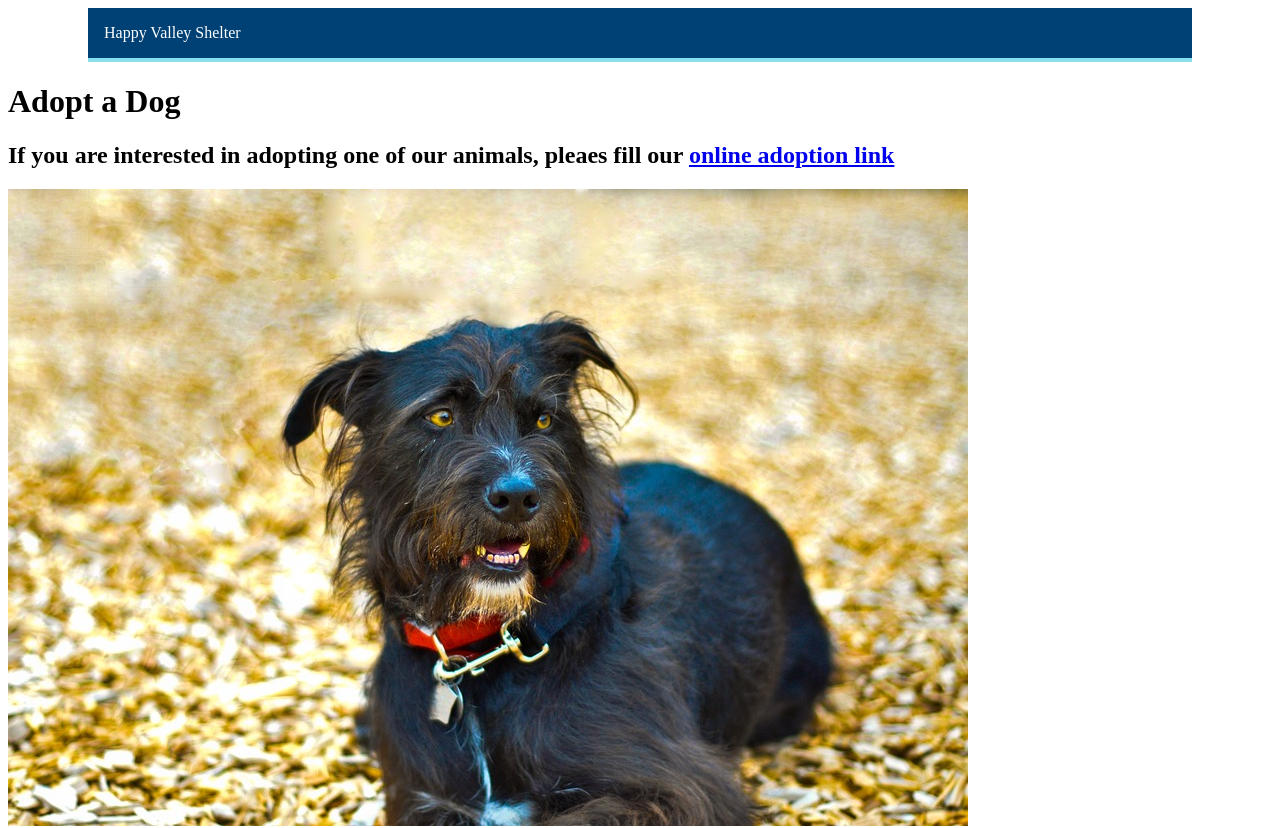
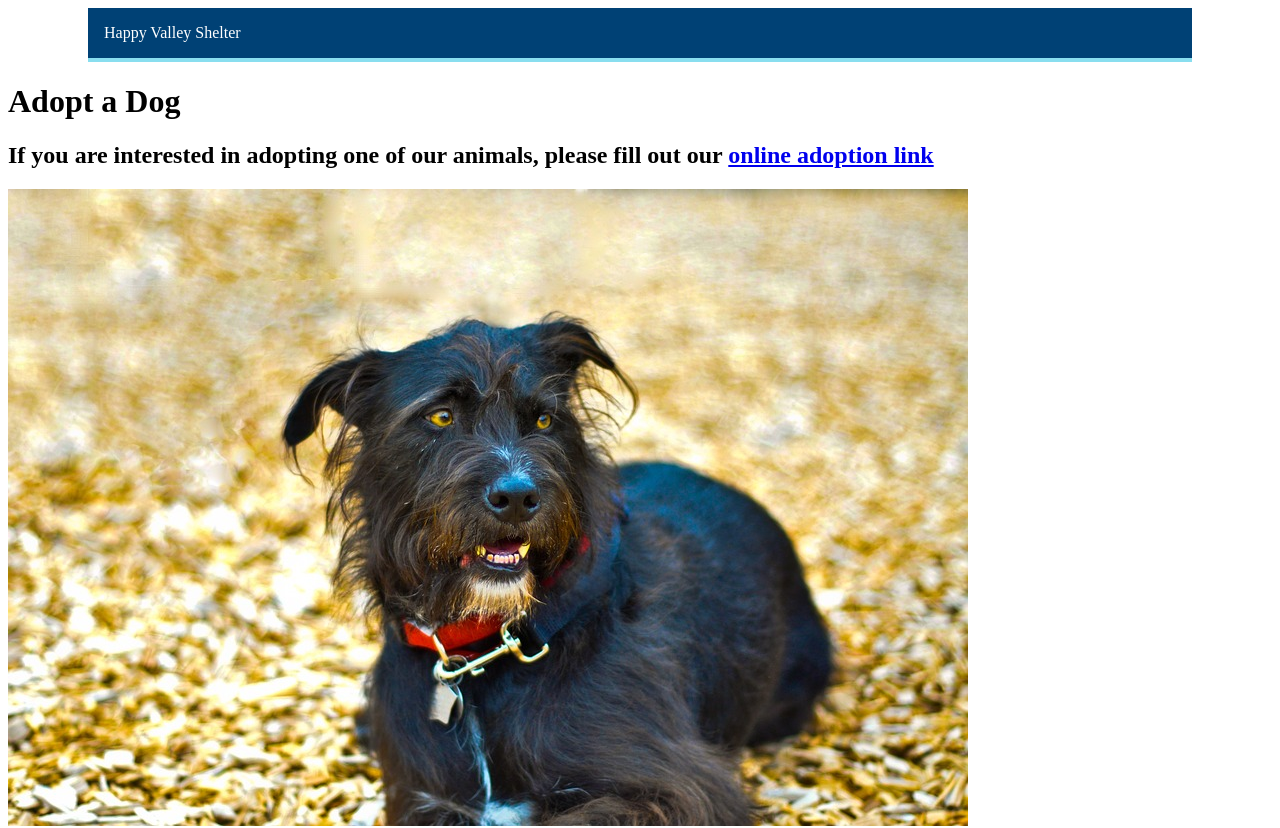
Before and after one commit to Momentum-Team-16/dog-adoption-jeromecox, a plain HTML site: page index.html in a window 1280 px wide. Shown: the top 828 px of the page. Drawn offline with Linux system fonts and the light colour scheme.

Commit message:
fixed typo in text

```diff
--- a/index.html
+++ b/index.html
@@ -15,7 +15,7 @@
   <body class="dogs">
     <h1>Adopt a Dog</h1>
     <h2>
-      If you are interested in adopting one of our animals, pleaes fill our
+      If you are interested in adopting one of our animals, please fill out our
       <a href="index.html">online adoption link</a>
     </h2>
     <div>
```
